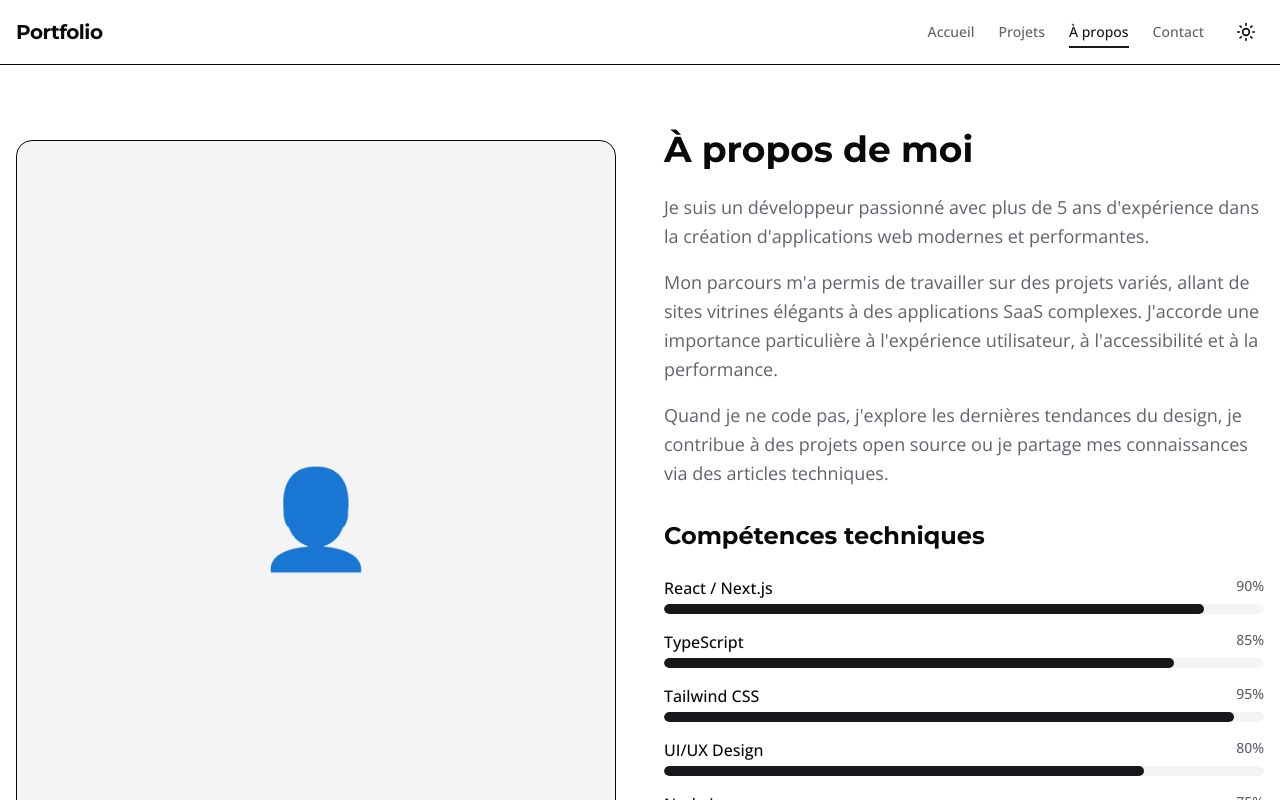
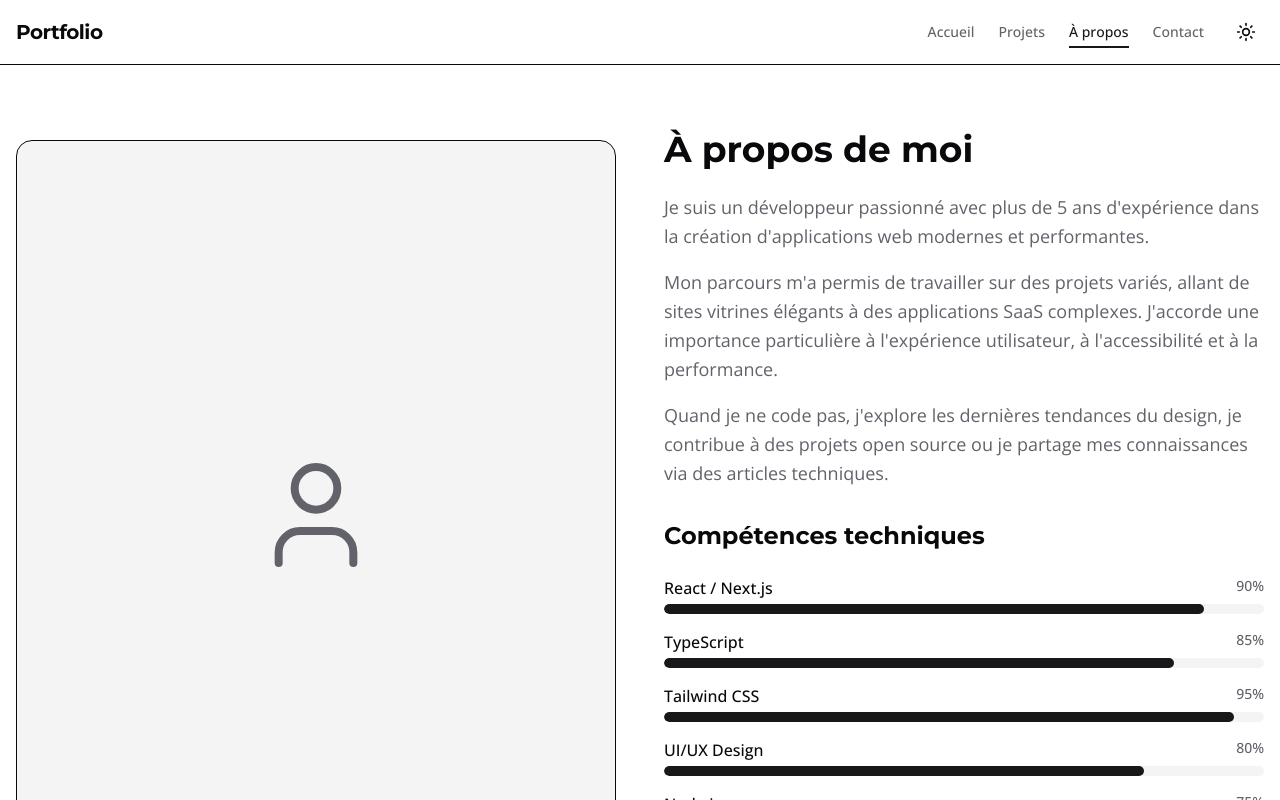
Before and after one commit to HarivolaANDY/Portfolio-V2, a Next.js app: page /about in a window 1280 px wide. Shown: the top 800 px of the page. Built offline with nearby package versions, Linux system fonts and the light colour scheme.

Commit message:
refactor: replace profile image placeholder with Lucide icon
Remove placeholder comment and replace raw emoji profile placeholder with Lucide React User icon in About page.

Co-authored-by: HarivolaANDY <109467748+HarivolaANDY@users.noreply.github.com>

```diff
--- a/src/app/about/page.tsx
+++ b/src/app/about/page.tsx
@@ -3,6 +3,7 @@
 import { SkillBar } from "@/components/skill-bar";
 import { SKILLS } from "@/lib/constants";
 import { motion } from "framer-motion";
+import { User } from "lucide-react";
 
 export default function AboutPage() {
   return (
@@ -14,9 +15,8 @@ export default function AboutPage() {
         className="grid grid-cols-1 md:grid-cols-2 gap-12 items-center"
       >
         <div className="relative aspect-square md:aspect-[4/5] overflow-hidden rounded-2xl bg-muted flex items-center justify-center border">
-             {/* Placeholder for profile image */}
              <div className="absolute inset-0 flex items-center justify-center text-muted-foreground">
-                <span className="text-8xl">👤</span>
+                <User className="w-32 h-32 stroke-[1.5]" />
              </div>
         </div>
 
```
